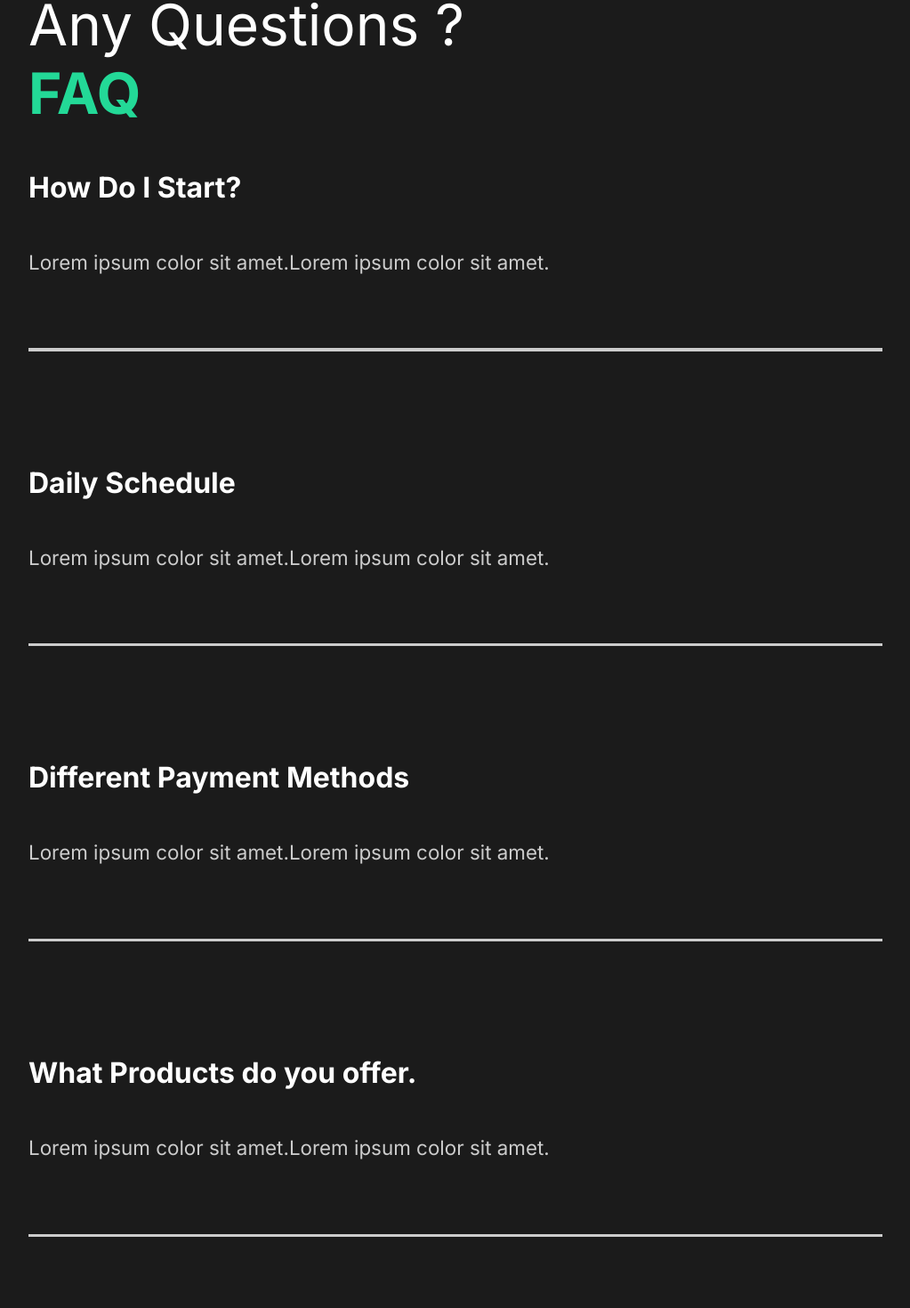
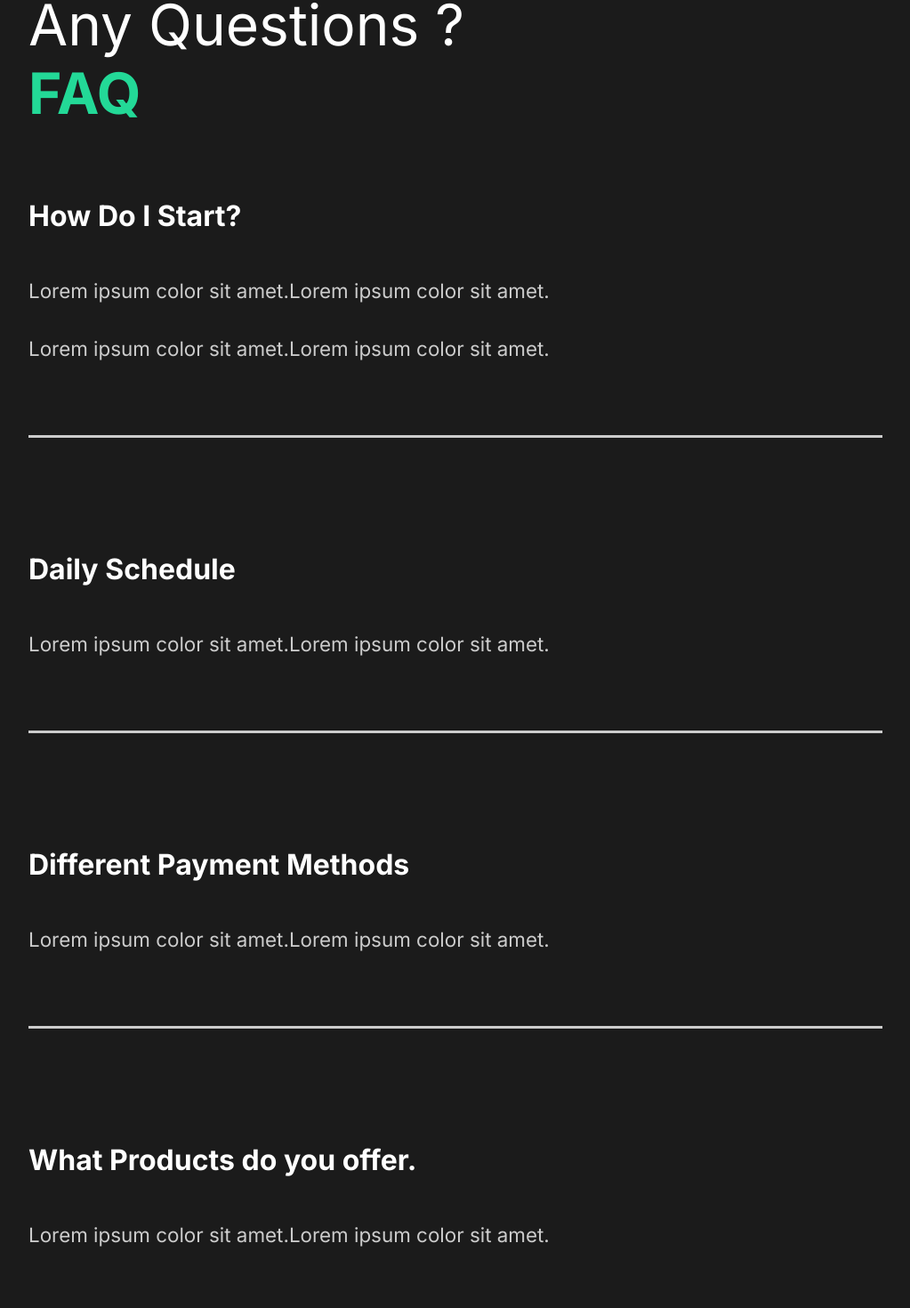
Before and after one commit to nikhilmishra101/photoclick, a React (Create React App) app: page / in a window 1280 px wide. Shown: the part 2242-3712 px from the top of the page at 89% size, without its empty margins (128-1151 px from the left). Built offline with nearby package versions, Linux system fonts and the light colour scheme.

Commit message:
17.Adding Reusable Toggle

```diff
--- a/src/components/FaqSection.js
+++ b/src/components/FaqSection.js
@@ -1,19 +1,25 @@
 import React from "react";
 import styled from "styled-components";
 import { About } from "../styles";
+import Toggle from "./Toggle";
 
 const FaqSection = () => {
   return (
     <Faq>
       <h2>
         Any Questions ? <span>FAQ</span>
+      </h2>
+      <Toggle>
         <div className="question">
           <h4>How Do I Start?</h4>
           <div className="answer">
             <p>Lorem ipsum color sit amet.Lorem ipsum color sit amet.</p>
+            <p>Lorem ipsum color sit amet.Lorem ipsum color sit amet.</p>
           </div>
           <div className="faq-line"></div>
         </div>
+      </Toggle>
+      <Toggle>
         <div className="question">
           <h4>Daily Schedule</h4>
           <div className="answer">
@@ -21,6 +27,8 @@ const FaqSection = () => {
           </div>
           <div className="faq-line"></div>
         </div>
+      </Toggle>
+      <Toggle>
         <div className="question">
           <h4>Different Payment Methods</h4>
           <div className="answer">
@@ -28,6 +36,8 @@ const FaqSection = () => {
           </div>
           <div className="faq-line"></div>
         </div>
+      </Toggle>
+      <Toggle>
         <div className="question">
           <h4>What Products do you offer.</h4>
           <div className="answer">
@@ -35,7 +45,7 @@ const FaqSection = () => {
           </div>
           <div className="faq-line"></div>
         </div>
-      </h2>
+      </Toggle>
     </Faq>
   );
 };
--- /dev/null
+++ b/src/components/Toggle.js
@@ -0,0 +1,8 @@
+import React, { useState } from "react";
+
+const Toggle = ({ children }) => {
+  const [toggle, setToggle] = useState(true);
+  return <div onClick={() => setToggle(!toggle)}>{toggle ? children : ""}</div>;
+};
+
+export default Toggle;
```
Also changed, not shown: 1 other file (tests, documents, lock files or other folders).
